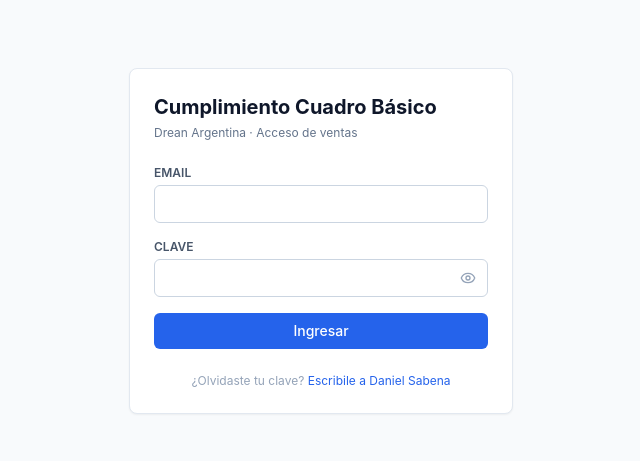
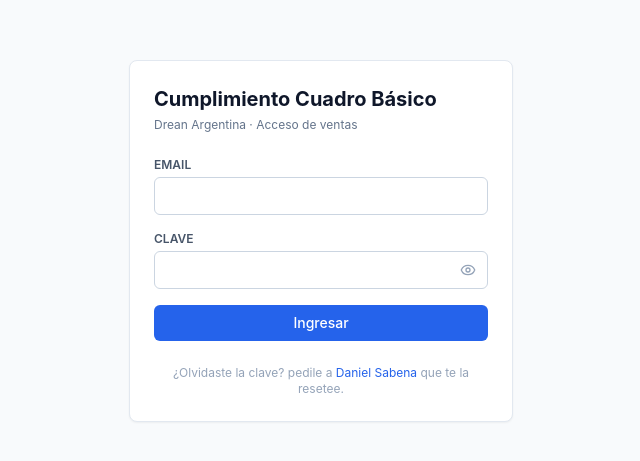
Before and after one commit to dsabena-byte/Cuadros-basicos, a Next.js app: page /ventas/login in a window 1280 px wide. Shown: the part 175-636 px from the top of the page, without its empty margins (319-959 px from the left). Built offline with nearby package versions, Linux system fonts and the light colour scheme.

Commit message:
tweak(ventas/login): texto del link de reset

```diff
--- a/app/ventas/login/LoginForm.tsx
+++ b/app/ventas/login/LoginForm.tsx
@@ -98,13 +98,14 @@ export default function LoginForm({ from }: { from?: string }) {
           {loading ? "Ingresando…" : "Ingresar"}
         </button>
         <p className="text-xs text-slate-400 text-center pt-2">
-          ¿Olvidaste tu clave?{" "}
+          ¿Olvidaste la clave? pedile a{" "}
           <a
             href="mailto:daniel.sabena@mabe.com.ar?subject=Olvid%C3%A9%20mi%20clave%20del%20Cuadro%20B%C3%A1sico&body=Hola%20Daniel%2C%20olvid%C3%A9%20mi%20clave%20del%20dashboard.%20%C2%BFMe%20la%20podr%C3%ADas%20resetear%3F%20Gracias."
             className="text-blue-600 hover:underline"
           >
-            Escribile a Daniel Sabena
+            Daniel Sabena
           </a>
+          {" "}que te la resetee.
         </p>
       </form>
     </div>
```
